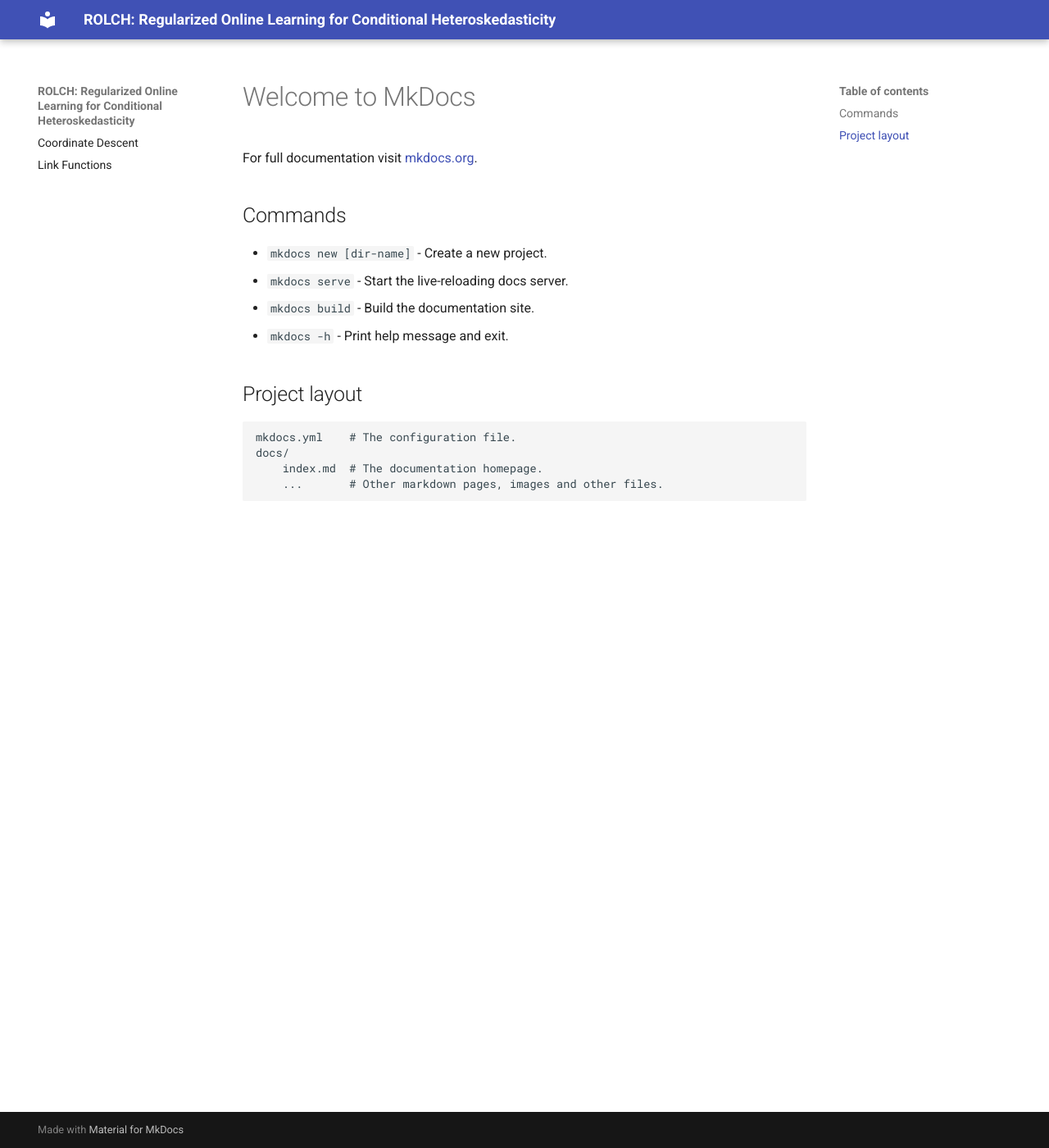
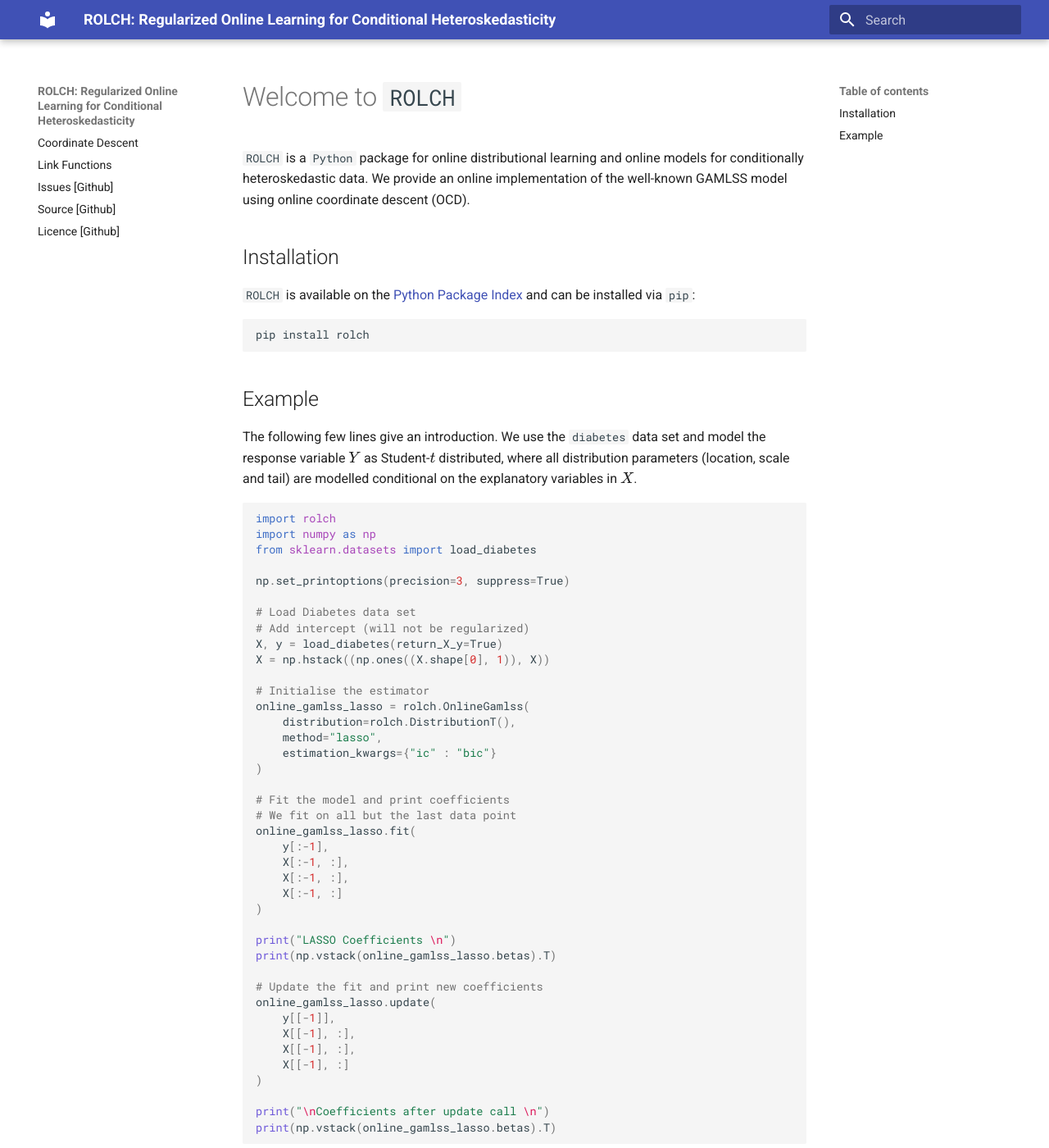
Before and after one commit to simon-hirsch/rolch, an MkDocs documentation site: the page built from docs/index.md, in a window 1280 px wide and 1400 px high. Shown: the whole window at 82% size. Built offline with MkDocs 1.6.1 and Material for MkDocs 9.7.7, drawn with Linux system fonts in a browser that asks for light colours; formulas are drawn with MathJax 3.

Commit message:
Docs settings

````diff
--- a/docs/index.md
+++ b/docs/index.md
@@ -1,17 +1,59 @@
-# Welcome to MkDocs
+# Welcome to `ROLCH`
 
-For full documentation visit [mkdocs.org](https://www.mkdocs.org).
+`ROLCH` is a `Python` package for online distributional learning and online models for conditionally heteroskedastic data. We provide an online implementation of the well-known GAMLSS model using online coordinate descent (OCD).
 
-## Commands
+## Installation
 
-* `mkdocs new [dir-name]` - Create a new project.
-* `mkdocs serve` - Start the live-reloading docs server.
-* `mkdocs build` - Build the documentation site.
-* `mkdocs -h` - Print help message and exit.
+`ROLCH` is available on the [Python Package Index](https://pypi.org/project/rolch/) and can be installed via `pip`:
 
-## Project layout
+```shell
+pip install rolch
+```
 
-    mkdocs.yml    # The configuration file.
-    docs/
-        index.md  # The documentation homepage.
-        ...       # Other markdown pages, images and other files.
+## Example
+
+The following few lines give an introduction. We use the `diabetes` data set and model the response variable \(Y\) as Student-\(t\) distributed, where all distribution parameters (location, scale and tail) are modelled conditional on the explanatory variables in \(X\).
+
+
+```python
+import rolch
+import numpy as np
+from sklearn.datasets import load_diabetes
+
+np.set_printoptions(precision=3, suppress=True)
+
+# Load Diabetes data set
+# Add intercept (will not be regularized)
+X, y = load_diabetes(return_X_y=True)
+X = np.hstack((np.ones((X.shape[0], 1)), X))
+
+# Initialise the estimator
+online_gamlss_lasso = rolch.OnlineGamlss(
+    distribution=rolch.DistributionT(),
+    method="lasso",
+    estimation_kwargs={"ic" : "bic"}
+)
+
+# Fit the model and print coefficients
+# We fit on all but the last data point
+online_gamlss_lasso.fit(
+    y[:-1],
+    X[:-1, :],
+    X[:-1, :],
+    X[:-1, :]
+)
+
+print("LASSO Coefficients \n")
+print(np.vstack(online_gamlss_lasso.betas).T)
+
+# Update the fit and print new coefficients
+online_gamlss_lasso.update(
+    y[[-1]],
+    X[[-1], :],
+    X[[-1], :],
+    X[[-1], :]
+)
+
+print("\nCoefficients after update call \n")
+print(np.vstack(online_gamlss_lasso.betas).T)
+```
--- a/mkdocs.yml
+++ b/mkdocs.yml
@@ -1,7 +1,18 @@
 site_name: "ROLCH: Regularized Online Learning for Conditional Heteroskedasticity"
+
+nav:
+  - Coordinate Descent : coordinate_descent.md
+  - Link Functions : links.md
+  - Issues [Github] : "https://github.com/simon-hirsch/rolch/issues"
+  - Source [Github] : "https://github.com/simon-hirsch/rolch/tree/main"
+  - Licence [Github] : "https://github.com/simon-hirsch/rolch/tree/main?tab=MIT-1-ov-file#readme"
 
 theme:
   name: "material"
+  features:
+    - search.share
+    - search.highlight
+    - search.suggest
 
 plugins:
 - mkdocstrings:
@@ -15,12 +26,16 @@ plugins:
           show_root_heading: true
           separate_signature: true
           show_signature_annotations: true
+- search
 
 extra_javascript:
   - https://cdnjs.cloudflare.com/ajax/libs/mathjax/2.7.4/MathJax.js?config=TeX-AMS-MML_HTMLorMML
 markdown_extensions:
   - mdx_math
-
-nav:
-  - Coordinate Descent : coordinate_descent.md
-  - Link Functions : links.md
+  - pymdownx.highlight:
+      anchor_linenums: true
+      line_spans: __span
+      pygments_lang_class: true
+  - pymdownx.inlinehilite
+  - pymdownx.snippets
+  - pymdownx.superfences
````
